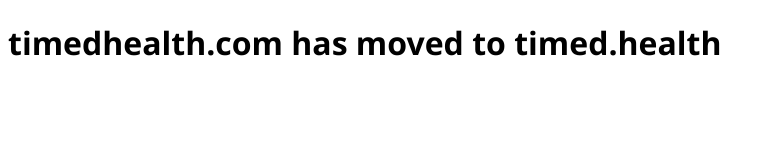
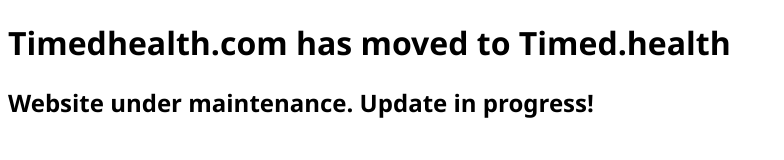
Before and after one commit to timedhealth/timed.health, a plain HTML site: page index.html in a window 1280 px wide. Shown: the whole page, without its empty margins (0-784 px from the left). Drawn offline with Linux system fonts and the light colour scheme.

Commit message:
Update index.html

```diff
--- a/index.html
+++ b/index.html
@@ -12,7 +12,8 @@ h1,h2,h3,h4,h5,h6 {font-family:"Segoe UI",sans-serif}
 <body>
 
 
-<h1>timedhealth.com has moved to timed.health</h1>
+<h1>Timedhealth.com has moved to Timed.health</h1>
+  <h2>Website under maintenance. Update in progress!</h2>
 
 </body>
 </html>
```
